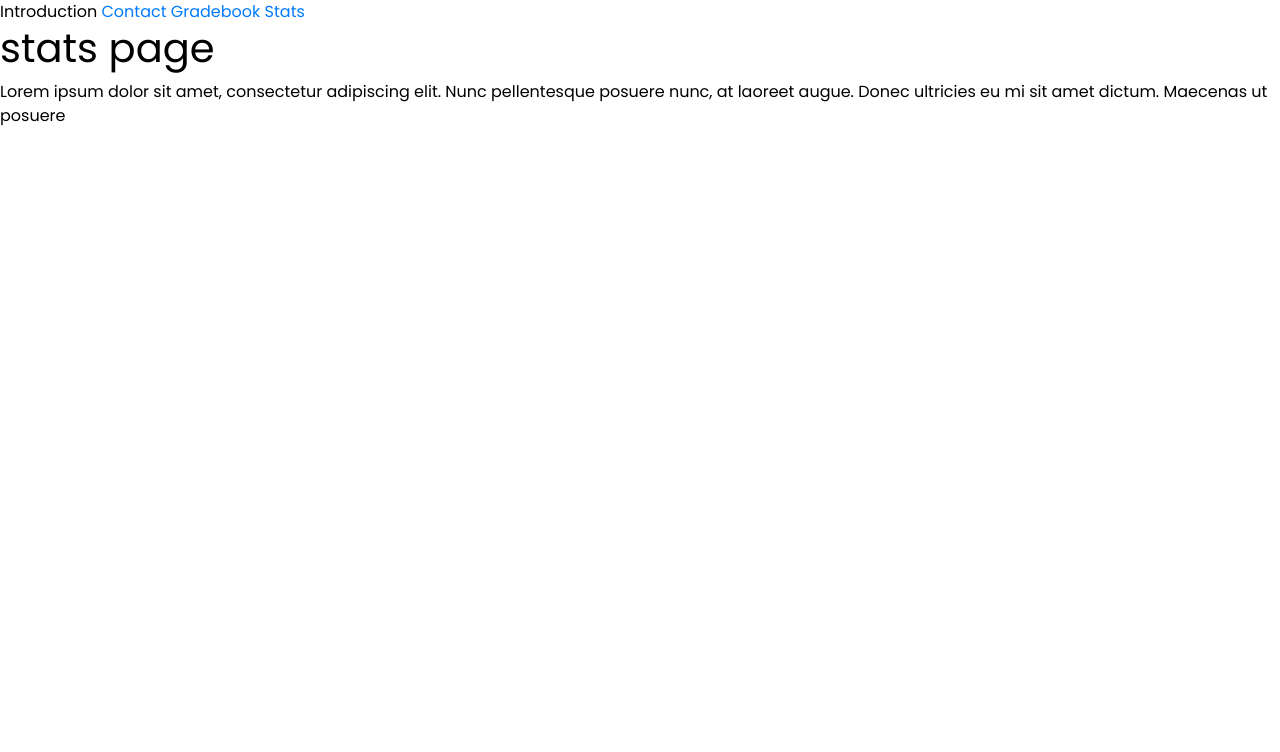
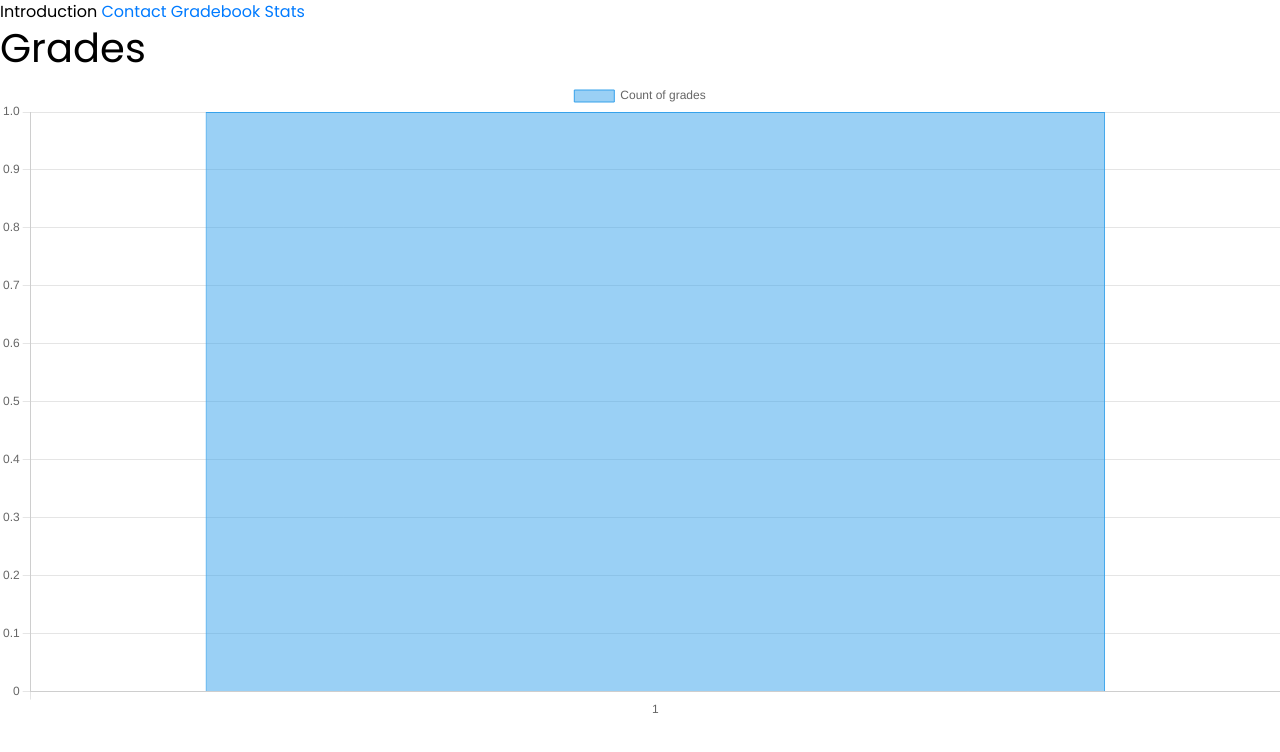
Before and after one commit to matadominik/web2-eloadas-beadando, a Laravel app: page /stats in a window 1280 px wide. Shown: the top 752 px of the page. Run offline with Laravel 12, Linux system fonts and the light colour scheme; tables that the repository leaves empty hold one stand-in row (values such as "Sample post").

Commit message:
feat: add stats page with a bar diagram showing grades

```diff
--- /dev/null
+++ b/app/Http/Controllers/ChartController.php
@@ -0,0 +1,23 @@
+<?php
+
+namespace App\Http\Controllers;
+
+use Illuminate\Http\Request;
+use Illuminate\Support\Facades\DB;
+use App\Models\Jegy;
+
+class ChartController extends Controller
+{
+    public function getDatas()
+    {
+        $stats = Jegy::select('ertek', DB::raw('count(*) as db'))
+            ->groupBy('ertek')
+            ->orderBy('ertek')
+            ->get();
+
+        $labels = $stats->pluck('ertek');
+        $values = $stats->pluck('db');
+
+        return view('stats', compact('labels', 'values'));
+    }
+}
--- a/resources/views/stats.blade.php
+++ b/resources/views/stats.blade.php
@@ -1,6 +1,31 @@
 <x-mainpage>
-  <h1>stats page</h1>
-  Lorem ipsum dolor sit amet, consectetur adipiscing elit.
-  Nunc pellentesque posuere nunc, at laoreet augue. Donec
-  ultricies eu mi sit amet dictum. Maecenas ut posuere
+  <h1>Grades</h1>
+
+  <canvas id="jegyChart"></canvas>
 </x-mainpage>
+
+  <script src="https://cdn.jsdelivr.net/npm/chart.js"></script>
+
+<script>
+  const labels = @json($labels);
+  const values = @json($values);
+
+  const context = document.getElementById('jegyChart');
+
+  new Chart(context, {
+    type: 'bar',
+
+    data: {
+      labels: labels,
+      datasets: [{
+        label: 'Count of grades',
+        data: values,
+        borderWidth: 1
+      }]
+    },
+
+    options: {
+      responsive: true
+    }
+  });
+</script>
--- a/routes/web.php
+++ b/routes/web.php
@@ -6,6 +6,7 @@ use Inertia\Inertia;
 use App\Http\Middleware\Auth2;
 use App\Http\Controllers\ContactController;
 use App\Http\Controllers\DatabaseController;
+use App\Http\Controllers\ChartController;
 
 Route::get('/', function () {return Inertia::render('welcome');})->name('home');
 
@@ -23,4 +24,4 @@ Route::get('introduction', function () { return view('introduction'); });
 Route::get('contact', function () { return view('contact'); });
 Route::post('contact', [ContactController::class, 'store']);
 Route::get('gradebook', [DatabaseController::class, 'getDatas']);
-Route::get('stats', function () { return view('stats'); });
+Route::get('stats', [ChartController::class, 'getDatas']);
```
